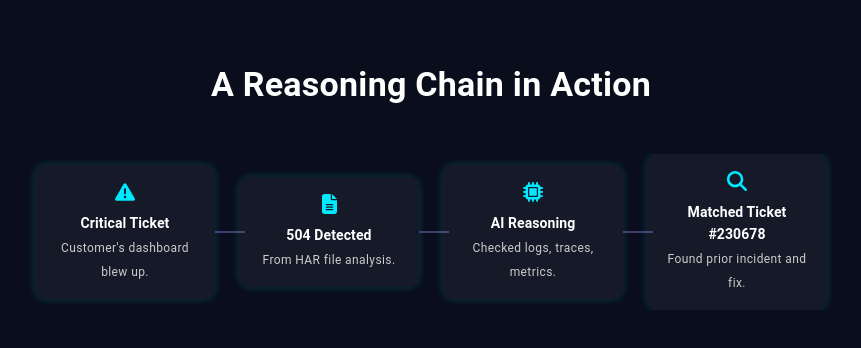
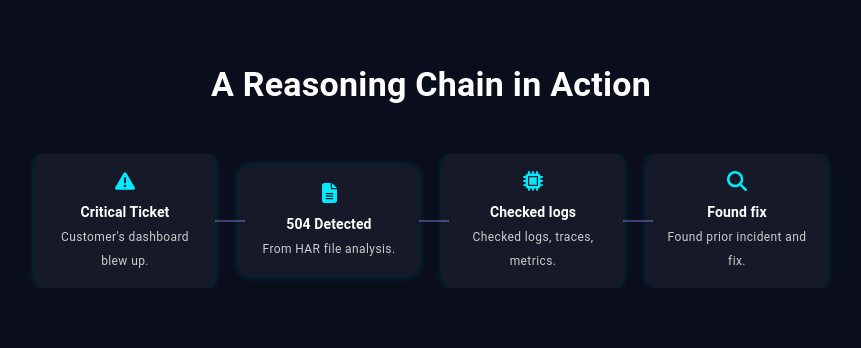
Before and after one commit to sam890306/flowmind-reasoning-path, a React (Vite) app: page / in a window 1280 px wide. Shown: the top 348 px of the page, without its empty margins (209-1070 px from the left). Built offline with nearby package versions, Linux system fonts and the light colour scheme.

Commit message:
change title

```diff
--- a/src/App.jsx
+++ b/src/App.jsx
@@ -24,12 +24,12 @@ const steps = [
   },
   {
     icon: faMicrochip,
-    title: "AI Reasoning",
+    title: "Checked logs",
     description: "Checked logs, traces, metrics.",
   },
   {
     icon: faSearch,
-    title: "Matched Ticket #230678",
+    title: "Found fix",
     description: "Found prior incident and fix.",
   },
   {
@@ -39,7 +39,7 @@ const steps = [
   },
   {
     icon: faCheckCircle,
-    title: "MR Generated + Executed",
+    title: "Generated MR",
     description: "MTTR: Hours → Seconds.",
   },
 ];
```
